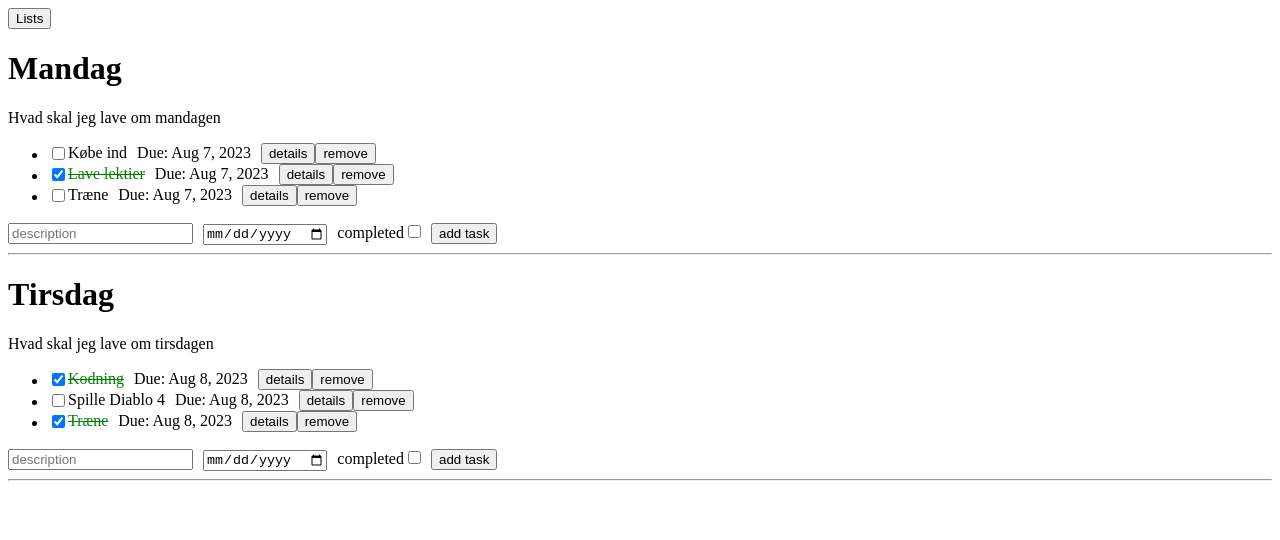
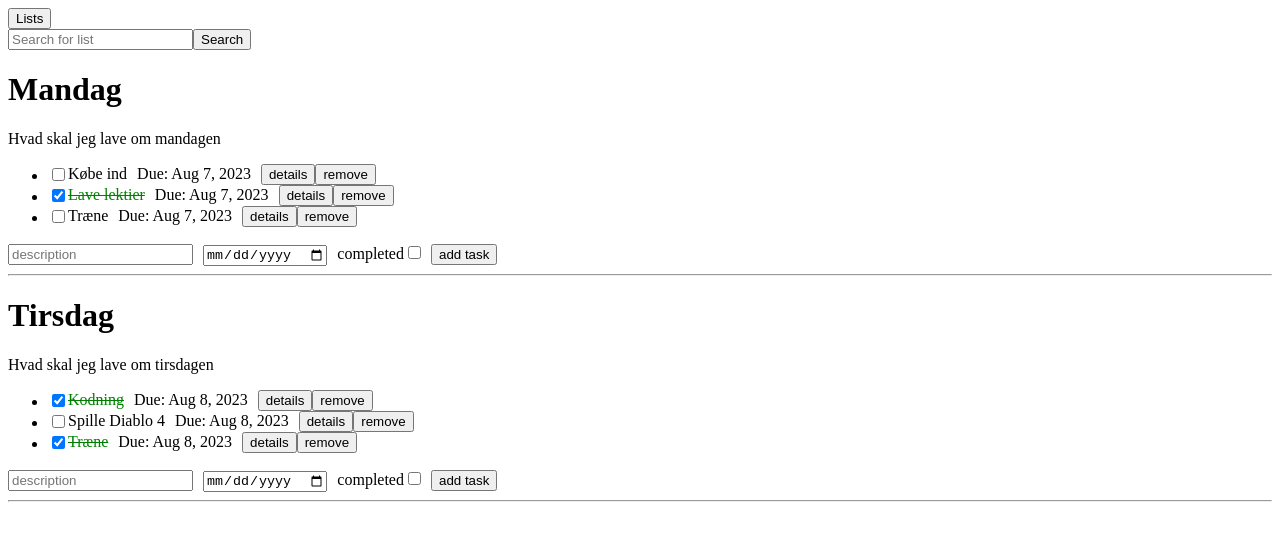
Before and after one commit to HELLO-ITS-REAPER/AngularToDoList, an Angular app: page /Lists in a window 1280 px wide. Shown: the top 540 px of the page. Built offline with nearby package versions, Linux system fonts and the light colour scheme.

Commit message:
Searchbar completed

```diff
--- a/src/app/lists/lists.component.html
+++ b/src/app/lists/lists.component.html
@@ -1,4 +1,9 @@
-<div *ngFor="let taskList of taskLists; let i = index">
+<form (ngSubmit)="searchFilter()" #searchForm="ngForm">
+    <input placeholder="Search for list" name="searchInput" type="text" [(ngModel)]="searchInput">
+    <input type="submit" value="Search">
+</form>
+
+<div *ngFor="let taskList of filteredTaskLists; let i = index">
     <h1>{{ taskList.title }}</h1>
     <p>{{ taskList.description }}</p>
     <ul>
--- a/src/app/lists/lists.component.ts
+++ b/src/app/lists/lists.component.ts
@@ -12,14 +12,16 @@ import { FormBuilder, FormGroup } from '@angular/forms';
   providers: [TaskListService] // Maybe remove later
 })
 export class ListsComponent {
+  taskFormGroups: FormGroup[] = [];
   taskLists: TaskList[] = [];
-  taskFormGroups: FormGroup[] = [];
+  filteredTaskLists: TaskList[] = [];
+  searchInput: string = '';
 
   constructor(public taskListService: TaskListService, private formBuilder: FormBuilder) { }
 
   ngOnInit(): void {
     this.taskLists = this.taskListService.getAllTaskLists();
-
+    this.filteredTaskLists = this.taskLists.slice(); // Initialize with all task lists
     // Initialize form groups for each task list
     for (const taskList of this.taskLists) {
       const formGroup = this.formBuilder.group({
@@ -53,5 +55,15 @@ export class ListsComponent {
     });
   }
 
+  searchFilter(): void {
+    if (this.searchInput) {
+      this.filteredTaskLists = this.taskLists.filter(taskList =>
+        taskList.title.toLowerCase().includes(this.searchInput.toLowerCase())
+      );
+    } else {
+      this.filteredTaskLists = this.taskLists.slice(); // Show all task lists if search input is empty
+    }
+  }
+
   title = 'My lists';
 }
```
